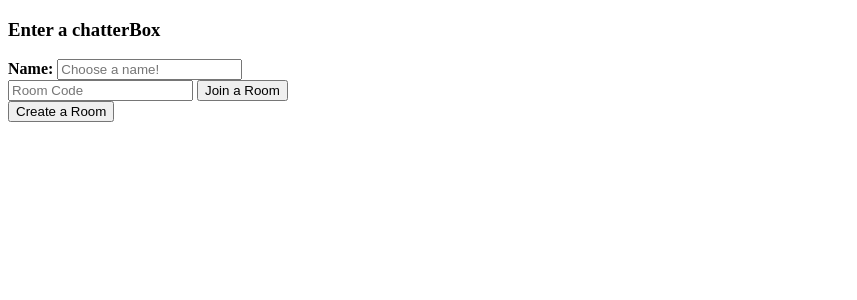
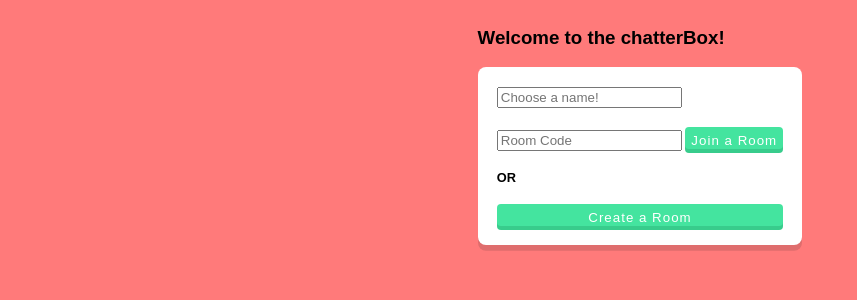
Before and after one commit to 1shman/chatterBox, a Flask app: page / in a window 1280 px wide. Shown: the top 300 px of the page, without its empty margins (0-857 px from the left). Run offline with Flask 3, Linux system fonts and the light colour scheme; some libraries are stand-ins or nearby versions.

Commit message:
homepage coloring css

```diff
--- a/static/css/style.css
+++ b/static/css/style.css
@@ -0,0 +1,47 @@
+@media (min-width: 768px) {
+    body {
+      background: url("./images/bg-intro-desktop.png"), #ff7a7a;
+      background-position: center;
+      background-repeat: repeat;
+    }
+  }
+
+body {
+    background: #ff7a7a;
+    display: flex;
+    justify-content: center;
+    align-items: center;
+    flex-direction: column;
+    flex-wrap: nowrap;
+    margin-left: auto;
+    margin-right: auto;
+    font-family: "Poppins", sans-serif;
+  }
+
+.inputForm {
+    padding: 1em;
+    text-align: center;
+    display: flex;
+    justify-content: center;
+    gap: 1.5em;
+    flex-direction: column;
+    flex-wrap: nowrap;
+    border-radius: 8px;
+    box-shadow: 0px 0.45em 0px 0px #df6d6d;
+    padding: 1.5em;
+    text-align: inherit;
+    background-color: white;
+    font-size: 0.8em;
+}
+
+button {
+    box-shadow: 0px 0.3em 0px 0px #38cc8c;
+    background-color: #44e49f;
+    border: none;
+    color: white;
+    border-radius: 4px;
+    font-weight: lighter;
+    letter-spacing: 1px;
+    padding-top: 6px;
+    cursor: pointer;
+}
--- a/templates/home.html
+++ b/templates/home.html
@@ -1,9 +1,9 @@
 {% extends 'base.html' %}
 {% block content %}
 <form method="post">
-    <h3> Enter a chatterBox </h3>
+    <h3> Welcome to the chatterBox! </h3>
+    <div class="inputForm">
         <div class="getName">
-        <strong>Name:</strong>
             <input
                 type="text"
                 placeholder="Choose a name!"
@@ -15,11 +15,13 @@
             <input type="text" placeholder="Room Code" name="roomCode" value="{{roomCode}}"/>
             <button type="submit" name="join"> Join a Room </button>
         </div>
+        <strong> OR </strong>
         <button type="submit" name="create"> Create a Room </button>
         {% if error %}
         <ul>
             <li> {{error}} </li>
         </ul>
         {% endif %}
+    </div>
 </form>
 {% endblock %}
```
Also changed, not shown: static/css/images/bg-intro-desktop.png (added). Lines whose indentation alone changed are shown as unchanged.
